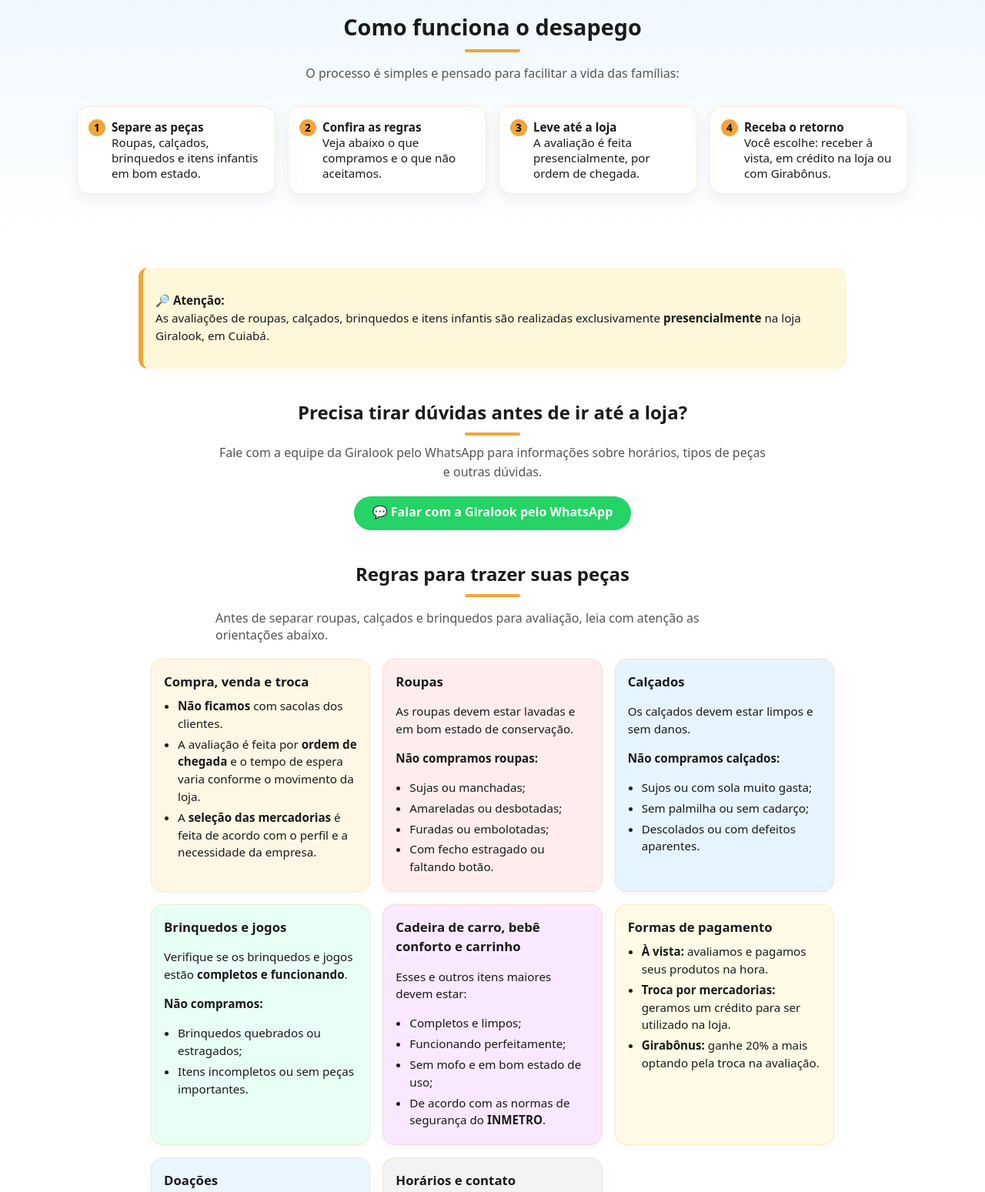
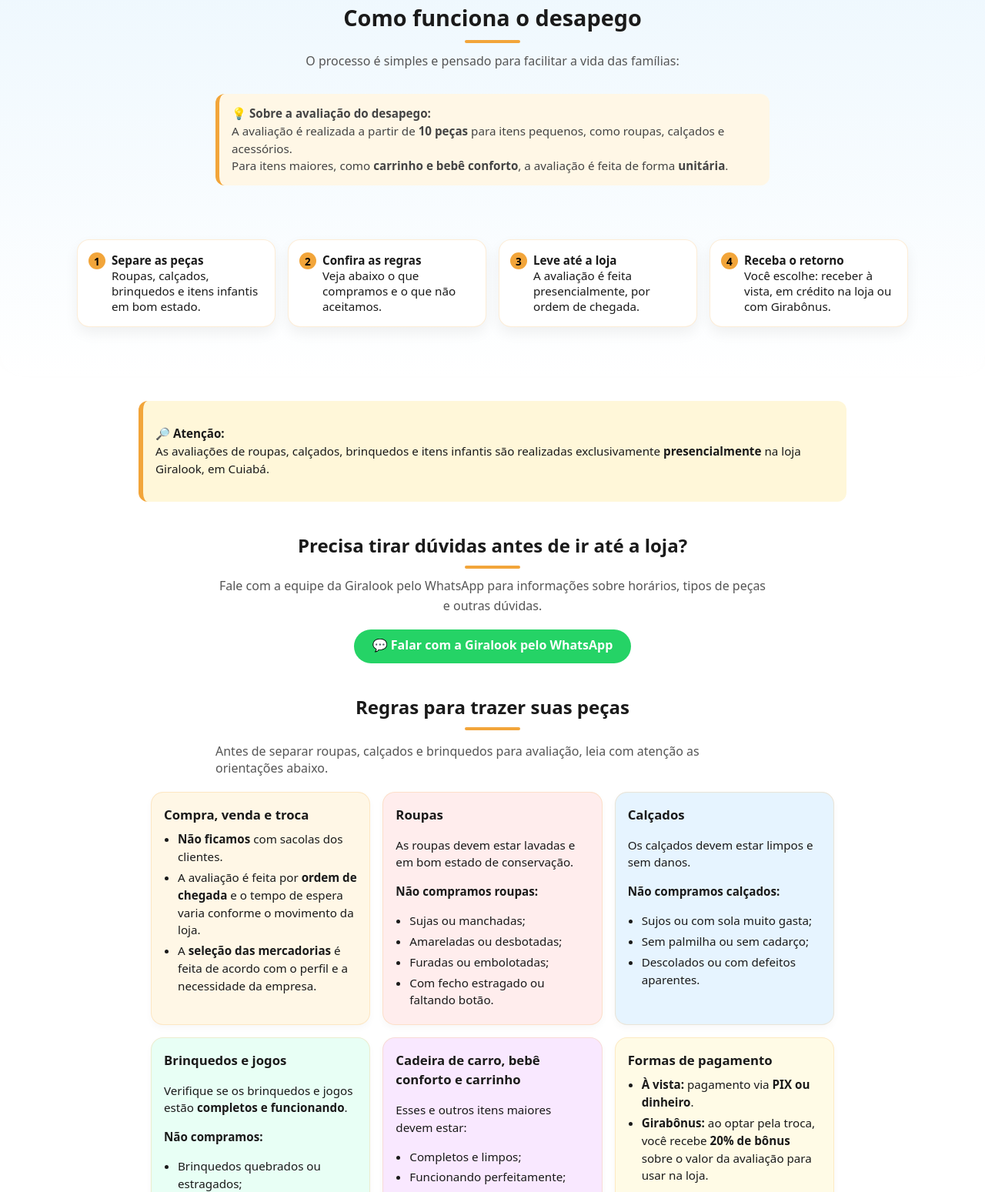
Before and after one commit to Wellington-R-Alencar/giralook-site, a plain HTML site: page desapego.html in a window 1280 px wide. Shown: the part 493-2042 px from the top of the page at 77% size. Drawn offline with Linux system fonts and the light colour scheme.

Commit message:
Ajuste no limite de peça para a avaliação e na forma de pagamento

```diff
--- a/assets/css/style.css
+++ b/assets/css/style.css
@@ -610,7 +610,7 @@
 .etapas-desapego {
   list-style: none;
   padding: 0;
-  margin: 20px 0 0;
+  margin: 60px 0 0;
   display: grid;
   grid-template-columns: repeat(auto-fit, minmax(230px, 1fr));
   gap: 16px;
@@ -1650,7 +1650,22 @@
   max-width: 1080px;
   margin-left: auto;
   margin-right: auto;
-}
+  margin-top: 12px;
+}
+
+.aviso-desapego {
+  margin: 16px auto 16px;
+  max-width: 720px;
+  background: #fff7e6;
+  border-left: 5px solid #F2A53A;
+  padding: 14px 16px;
+  border-radius: 12px;
+  font-size: 0.95rem;
+  color: #444;
+  line-height: 1.5;
+  margin-bottom: 70px;
+}
+
 
 /* bônus: deixa os cards um pouco “mais premium” no conjunto */
 .secao.desapego-etapas > .etapas-desapego li{
@@ -1675,6 +1690,15 @@
     gap: 20px;
   }
 }
+
+
+
+/* garante que os cards não fiquem colados */
+.etapas-desapego{
+  margin-top: 32;
+}
+
+
 
 /* ===== BANNERS FULL-WIDTH (Sobre / Contato) ===== */
 /* Substitui degradês por banners da pasta assets/img */
--- a/desapego.html
+++ b/desapego.html
@@ -50,8 +50,16 @@
     <!-- ETAPAS DO PROCESSO -->
     <section class="secao desapego-etapas">
       <h2>Como funciona o desapego</h2>
+
       <p class="secao-subtitulo">
         O processo é simples e pensado para facilitar a vida das famílias:
+      </p>
+
+      <p class="aviso-desapego">
+💡 <strong>Sobre a avaliação do desapego:</strong><br>
+         A avaliação é realizada a partir de <strong>10 peças</strong> para itens pequenos, como roupas, calçados e acessórios.<br>
+         Para itens maiores, como <strong>carrinho e bebê conforto</strong>,
+         a avaliação é feita de forma <strong>unitária</strong>.
       </p>
 
       <ol class="etapas-desapego">
@@ -72,6 +80,7 @@
           Você escolhe: receber à vista, em crédito na loja ou com Girabônus.
         </li>
       </ol>
+
     </section>
 
     <!-- AVISO PRESENCIAL + WHATSAPP -->
@@ -166,9 +175,12 @@
         <article class="regras-card regras-card--pagamento">
           <h3>Formas de pagamento</h3>
           <ul>
-            <li><strong>À vista:</strong> avaliamos e pagamos seus produtos na hora.</li>
-            <li><strong>Troca por mercadorias:</strong> geramos um crédito para ser utilizado na loja.</li>
-            <li><strong>Girabônus:</strong> ganhe 20% a mais optando pela troca na avaliação.</li>
+            <li>
+              <strong>À vista:</strong> pagamento via <strong>PIX ou dinheiro</strong>.
+            </li>
+            <li>
+              <strong>Girabônus:</strong> ao optar pela troca, você recebe <strong>20% de bônus</strong> sobre o valor da avaliação para usar na loja.
+            </li>
           </ul>
         </article>
 
```
